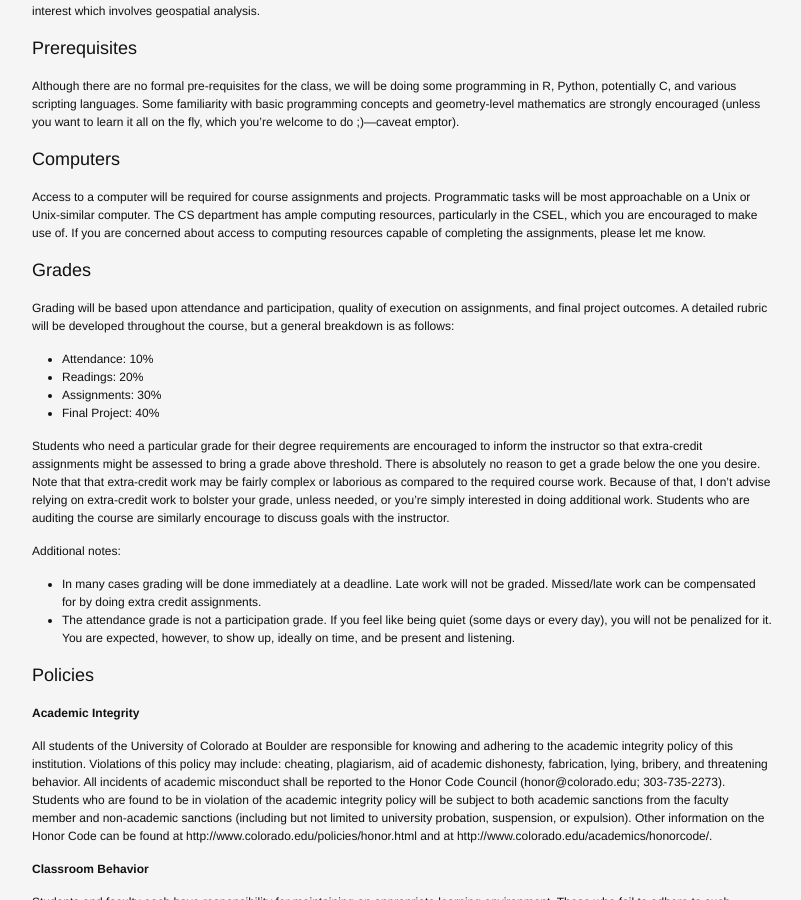
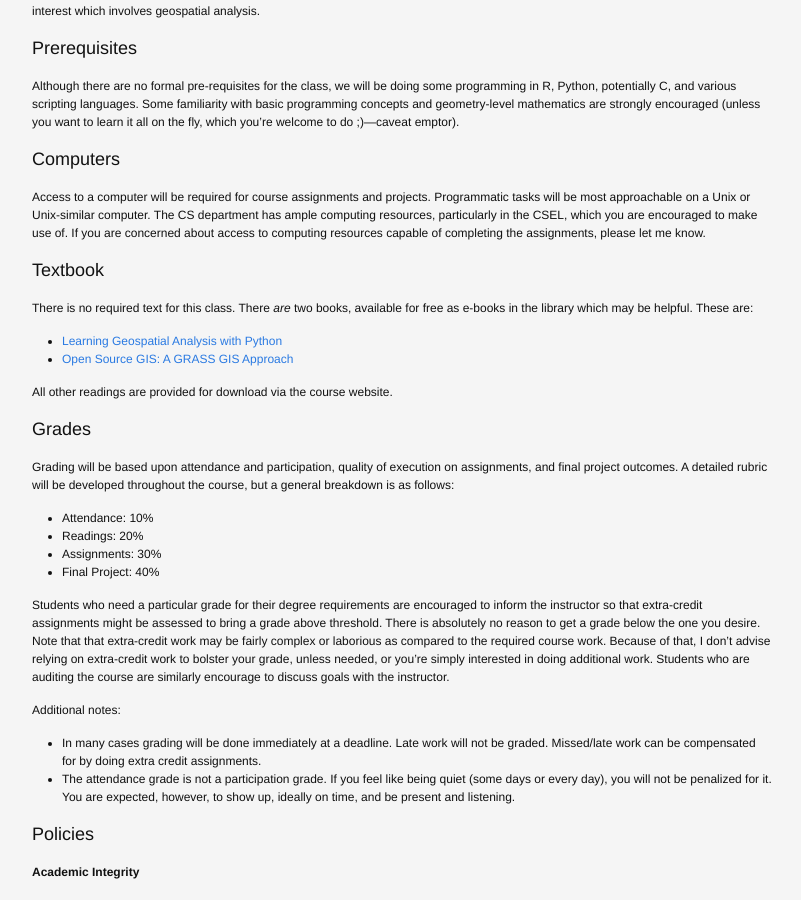
Before and after one commit to somerandomsequence/csci-4830-7000-gsa, a Jekyll site: the page built from syllabus.md, in a window 1280 px wide and 900 px high, scrolled down 603 px. Shown: the whole window, without its empty margins (238-1039 px from the left). Built offline with Jekyll 4.4.1, drawn with Linux system fonts in a browser that asks for light colours.

Commit message:
New PDFs. Small changes

```diff
--- a/syllabus.md
+++ b/syllabus.md
@@ -47,6 +47,15 @@ to do ;)---caveat emptor).
 
 Access to a computer will be required for course assignments and projects. Programmatic tasks will be most approachable on a Unix or Unix-similar computer. The CS department has ample computing resources, particularly in the CSEL, which you are encouraged to make use of. If you are concerned about access to computing resources capable of completing the assignments, please let me know.
 
+#Textbook
+
+There is no required text for this class. There *are* two books, available for free as e-books in the library which may be helpful. These are:
+
+ * [Learning Geospatial Analysis with Python](http://libraries.colorado.edu/record=b7678125~S3)
+ * [Open Source GIS: A GRASS GIS Approach](http://libraries.colorado.edu/record=b5495267~S3)
+
+All other readings are provided for download via the course website.
+
 #Grades
 
 Grading will be based upon attendance and participation, quality of execution on assignments, and
```
Also changed, not shown: assignments/project.md (+1 -1 lines), 3 other files.
